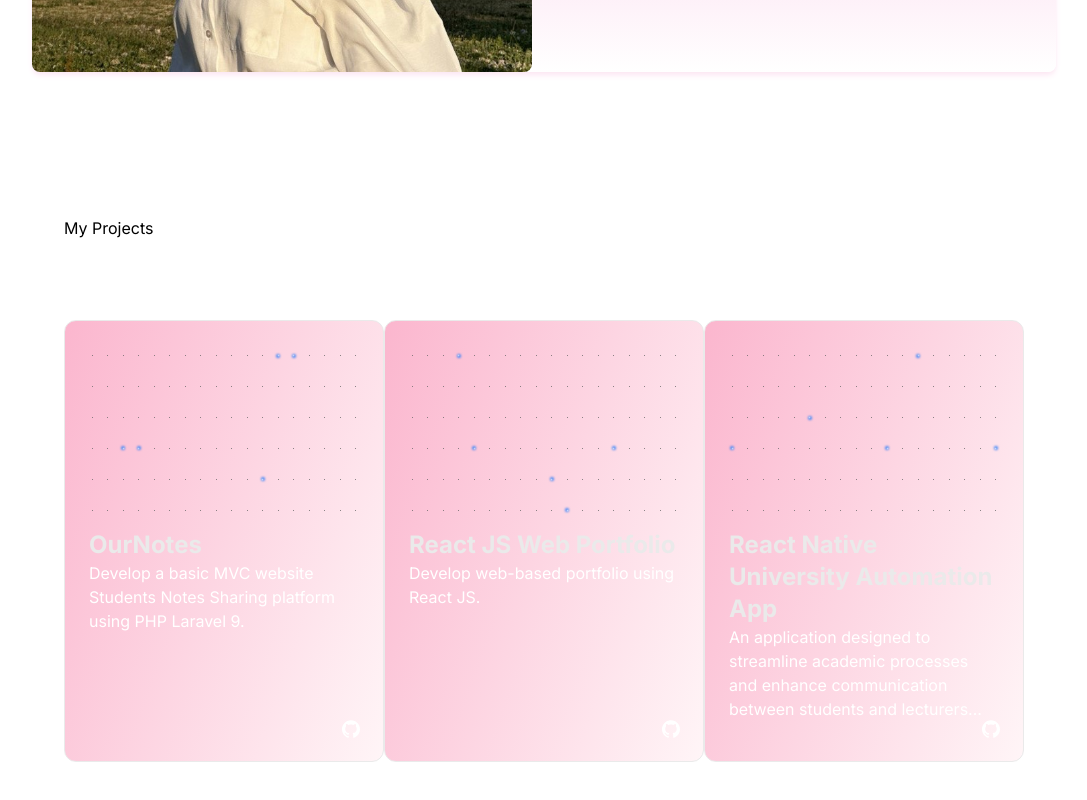
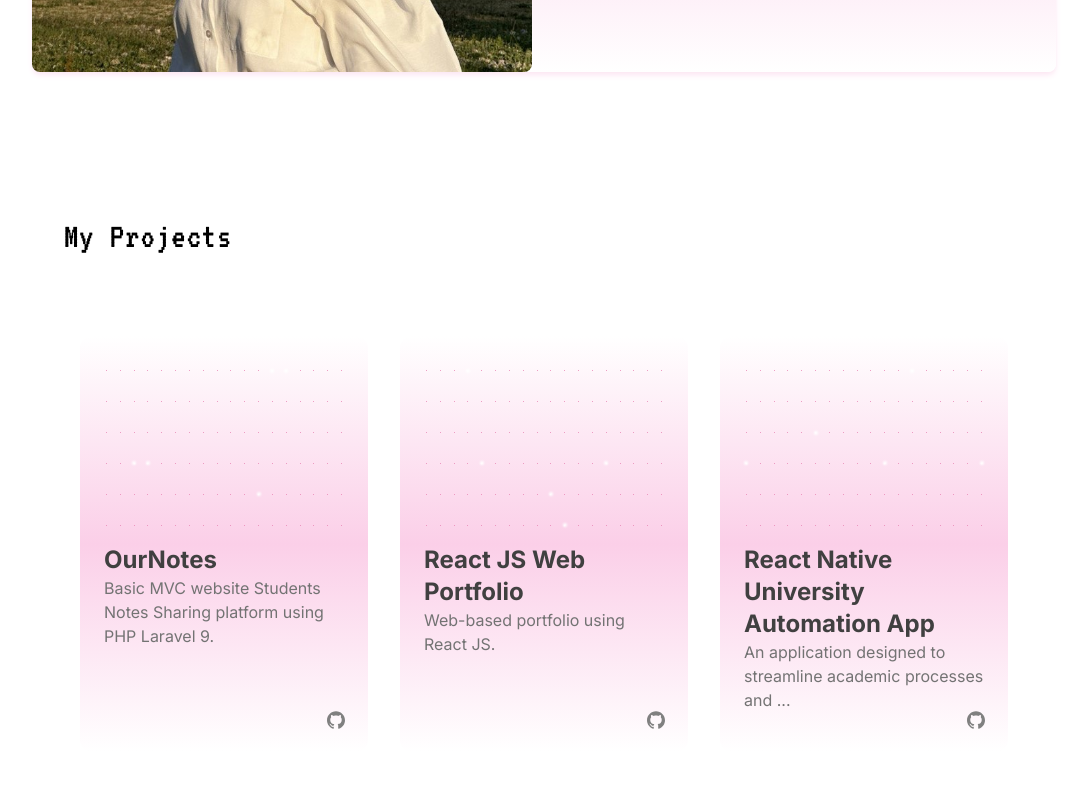
Before and after one commit to nisreenbouta/Portfolio-NextJS, a Next.js app: page / in a window 1280 px wide. Shown: the part 1552-2352 px from the top of the page, without its empty margins (96-1183 px from the left). Built offline with nearby package versions, Linux system fonts and the light colour scheme; a web font is replaced by a local one.

Commit message:
Projects section updated

```diff
--- a/src/components/About.jsx
+++ b/src/components/About.jsx
@@ -19,7 +19,7 @@ const About = () => {
                     <p className='px-4'>Software Engineer with expertise in .NET Core, Vue JS v2, and React Native. Proven ability to design, develop, and implement end-to-end solutions
                     across web, mobile, and database platforms, ensuring optimal performance and user experience.</p>
                     <h2 className=' w-full tracking-wider font-normal text-neutral-800 my-4 font-vt323 text-4xl'>Technologies I use</h2>
-                        <div className=' text-neutral-400 text-xl md:text-2xl flex flex-row max-md:flex-wrap max-md:justify-center gap-1 mt-2 items-center px-4'>
+                        <div className=' text-neutral-500 text-xl md:text-2xl flex flex-row max-md:flex-wrap max-md:justify-center gap-1 mt-2 items-center px-4'>
                             <SiReact />
                             <SiGithub />
                             <SiDotnet />
--- a/src/components/Projects.jsx
+++ b/src/components/Projects.jsx
@@ -2,13 +2,13 @@ import React from 'react'
 import ProjectCard from './reusable/ProjectCard'
 const Projects = () => {
   const projects = [
-    {title: "OurNotes", description :"Develop a basic MVC website Students Notes Sharing platform using PHP Laravel 9.", link: "https://github.com/nisreenbouta/Laravel9-OurNotes"},
-    {title: " React JS Web Portfolio ", description :"Develop web-based portfolio using React JS.", link: ""},
-    {title: " React Native University Automation App", description :"An application designed to streamline academic processes and enhance communication between students and lecturers...", link: "https://github.com/E-campus-karabuk"}
+    {title: "OurNotes", description :"Basic MVC website Students Notes Sharing platform using PHP Laravel 9.", link: "https://github.com/nisreenbouta/Laravel9-OurNotes"},
+    {title: " React JS Web Portfolio ", description :"Web-based portfolio using React JS.", link: ""},
+    {title: " React Native University Automation App", description :"An application designed to streamline academic processes and ...", link: "https://github.com/E-campus-karabuk"}
   ]
   return (
     <div id='projects'>
-      <h2>My Projects</h2>
+      <h2 className='font-light font-vt323 text-xl md:text-4xl tracking-wide '>My Projects</h2>
         <div className='flex flex-row max-md:flex-col'>
           {projects.map((project) => (<ProjectCard description={project.description} title={project.title} link={project.link} key={project.title} />))}
         </div>
--- a/src/components/reusable/ProjectCard.jsx
+++ b/src/components/reusable/ProjectCard.jsx
@@ -20,7 +20,7 @@ export default function ProjectCard({ title, description, link }) {
         </div>
         <div className="absolute bottom-4 right-4 h-8 w-8 rounded-full flex items-center justify-center text-lg">
           <Link href={link} target="_blank">
-            <SiGithub color="white" />
+            <SiGithub color="gray" />
           </Link>
         </div>
       </GlowingStarsBackgroundCard>
--- a/src/components/ui/glowing-stars.jsx
+++ b/src/components/ui/glowing-stars.jsx
@@ -17,7 +17,7 @@ export const GlowingStarsBackgroundCard = ({
       onMouseEnter={() => setMouseEnter(true)}
       onMouseLeave={() => setMouseEnter(false)}
       className={cn(
-        "relative bg-[linear-gradient(110deg,#fbb6ce,#fff5f7)] p-4 w-80 h-full rounded-xl border border-[#eaeaea]  dark:border-pink-300",
+        "relative bg-gradient-to-b from-white via-pink-200 p-4 mx-4 max-w-72 h-full rounded-xl  dark:border-pink-200",
         className
       )}
     >
@@ -34,7 +34,7 @@ export const GlowingStarsDescription = ({
   children,
 }) => {
   return (
-    <p className={cn("text-base text-white", className)}>
+    <p className={cn("text-base text-neutral-500", className)}>
       {children}
     </p>
   );
@@ -45,7 +45,7 @@ export const GlowingStarsTitle = ({
   children,
 }) => {
   return (
-    <h2 className={cn("font-bold text-2xl text-[#eaeaea]", className)}>
+    <h2 className={cn("font-bold text-2xl text-neutral-700", className)}>
       {children}
     </h2>
   );
@@ -111,8 +111,8 @@ const Star = ({ isGlowing, delay }) => {
         scale: 1,
       }}
       animate={{
-        scale: isGlowing ? [1, 1.2, 2.5, 2.2, 1.5] : 1,
-        background: isGlowing ? "#fff" : "#666",
+        scale: isGlowing ? [1, 1.2, 3.5, 3.2, 1.5] : 1,
+        background: isGlowing ? "#fff" : "#e882b2",
       }}
       transition={{
         duration: 2,
@@ -141,7 +141,7 @@ const Glow = ({ delay }) => {
       exit={{
         opacity: 0,
       }}
-      className="absolute left-1/2 -translate-x-1/2 z-10 h-[4px] w-[4px] rounded-full bg-blue-500 blur-[1px] shadow-2xl shadow-blue-400"
+      className="absolute left-1/2 -translate-x-1/2 z-10 h-[4px] w-[4px] rounded-full bg-white blur-[1px] shadow-2xl shadow-white"
     />
   );
 };
```
Also changed, not shown: src/components/Footer.jsx (added).
